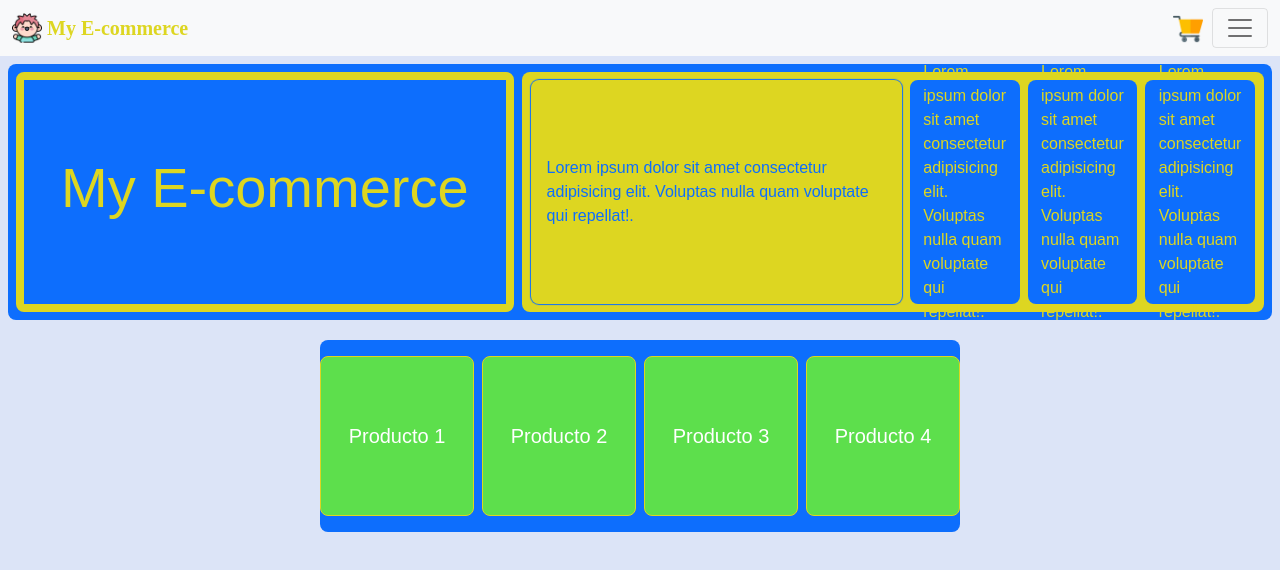
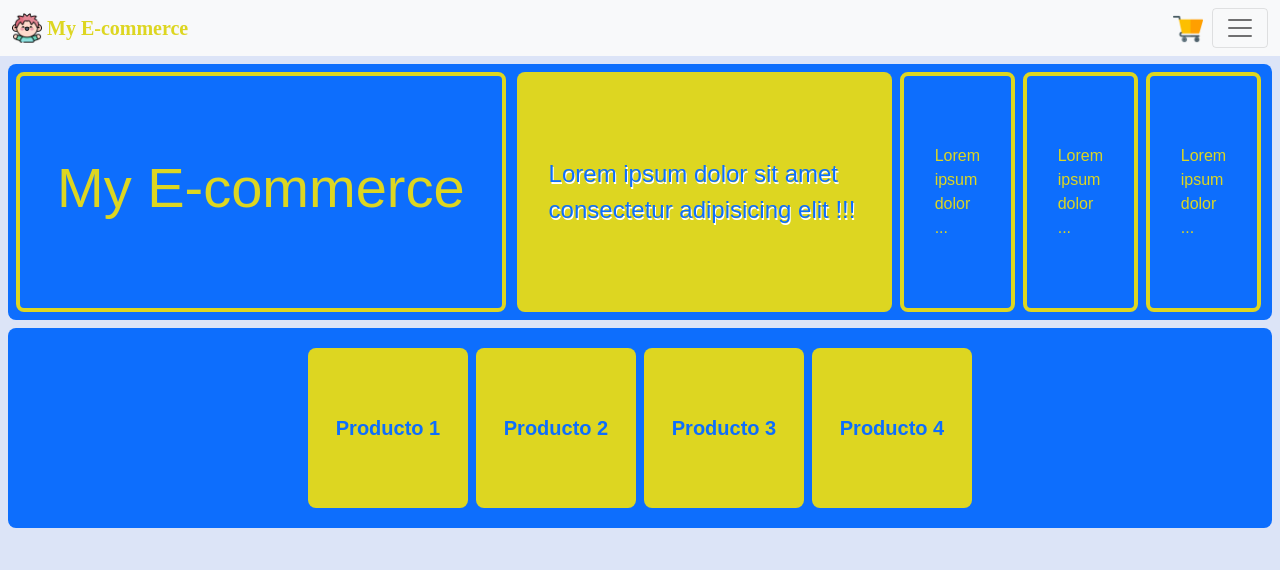
Before and after one commit to ManuelNunja/ecommerce_site, a React (Create React App) app: page / in a window 1280 px wide. Shown: the top 570 px of the page. Built offline with nearby package versions, Linux system fonts and the light colour scheme; a web font is replaced by a local one.

Commit message:
commit_202201428_1

```diff
--- a/src/components/headCarousel/HeadCarousel.js
+++ b/src/components/headCarousel/HeadCarousel.js
@@ -1,7 +1,7 @@
 import "./HeadCarousel.scss"
 import HeadCarouselItem from "./HeadCarouselItem";
 
-const textItem = "Lorem ipsum dolor sit amet consectetur adipisicing elit. Voluptas nulla quam voluptate qui repellat!."
+const textItem = "Lorem ipsum dolor sit amet consectetur adipisicing elit !!!"
 const items = [
     {itemId: "1", itemText: textItem},
     {itemId: "2", itemText: textItem},
--- a/src/components/headCarousel/HeadCarousel.scss
+++ b/src/components/headCarousel/HeadCarousel.scss
@@ -21,11 +21,11 @@
         justify-items: center;
         gap: $px_site;
         .side--left{
-            width: calc(40% - 8px);
+            width: calc(40% - 16px);
             height: calc($px_site * 30);
             border-radius: $px_site;
             background-color: transparent;
-            border: solid 8px $color--primary;
+            border: solid 4px $color--primary;
             display: flex;
             align-items: center;
             justify-content: center;
@@ -36,18 +36,18 @@
             }
         }
         .side--right{
-            width: calc(60% - 16px);
+            width: calc(60% - 8px);
             height: calc($px_site * 30);
             border-radius: $px_site;
-            background-color: $color--primary;
+            background-color: transparent;
             display: flex;
             align-items: center;
             justify-content: center;
             justify-items: center;
             gap: $px_site;
             .side--right--item{
-                width: calc(calc(100% / 6) - 14px);
-                height: calc(100% - 16px);
+                width: calc(calc(100% / 6) - 10px);
+                height: calc(100% - 0px);
                 background-color: $color--secondary;
                 border-radius: $px_site;
                 cursor: pointer;
@@ -55,23 +55,24 @@
                 align-items: center;
                 justify-content: center;
                 justify-items: center;
-                .text{
-                    color: $color--primary;
-                    font-size: 16px;
-                    text-align: left;
-                    padding: 16px;
-                }
+                color: $color--primary;
+                font-size: 16px;
+                text-align: left;
+                padding: 32px;
+                border: solid 4px $color--primary;
+                transition: all 0.5s ease-in-out !important;
             }
-            .active{
+            >.active{
                 width: calc(50% - 0px) !important;
                 background-color: $color--primary;
-                box-shadow:  0px 0px 1px 1px $color--secondary;
-                .text{
-                    color: $color--secondary;
-                    font-size: 16px;
-                    text-align: left;
-                    padding: 16px;
-                }
+                //box-shadow: 0px 0px 2px 2px $color--primary;
+                border: solid 0px $color--primary;
+                text-shadow: white 1px 2px;
+                color: $color--secondary;
+                font-size: 24px;
+                text-align: left;
+                padding: 32px;
+                transition: all 0.5s ease-in-out !important;
             }
         }
     }
--- a/src/components/headCarousel/HeadCarouselItem.js
+++ b/src/components/headCarousel/HeadCarouselItem.js
@@ -3,17 +3,20 @@ import "./HeadCarousel.scss";
 const HeadCarouselItem = ({itemId, itemText}) => {
     let classNormal = "side--right--item"
     let classActive = "side--right--item active"
-    return <div id={"headCarouselItem" + itemId} className={(itemId == "1" ? classActive : classNormal)} onClick={(props) => (function(){
+    let elementId = "headCarouselItem" + itemId
+    return <div key={elementId} id={elementId} className={(itemId == "1" ? classActive : classNormal)} onClick={(props) => (function(){
         var arrayObjectByClass = document.getElementsByClassName("side--right--item")
         var i = 0
         for(i = 0; i <= arrayObjectByClass.length - 1; i++){
             arrayObjectByClass[i].classList.remove("active");
+            arrayObjectByClass[i].innerHTML = itemText.substring(0, 17) + " ..."
         }
-        document.getElementById(props.target.id).classList.add("active");
+        document.getElementById(props.target.id).classList.add("active")
+        document.getElementById(props.target.id).innerHTML = itemText
     })(
 
     )}>
-        <div className="text">{itemText}</div>
+     {(itemId == "1" ? itemText : itemText.substring(0, 17) + " ...")}
     </div>;
 };
 
--- a/src/components/listSquare/ListSquare.scss
+++ b/src/components/listSquare/ListSquare.scss
@@ -1,7 +1,7 @@
 @import "../sass/_variables.scss";
 
 .listSquare--container{
-    height: calc(calc($px_site * 25) + 16px);
+    height: calc(calc($px_site * 25));
     width: 100%;
     background-color: transparent;
     display: flex;
@@ -9,8 +9,8 @@
     justify-items: center;
     justify-content: center;
     .listSquare--background{
-        height: calc($px_site * 24);
-        width: 50%;
+        height: calc($px_site * 25);
+        width: calc(100% - 16px);
         border-radius: $px_site;
         background-color: $color--secondary;
         display: flex;
@@ -23,9 +23,9 @@
             width: calc($px_site * 20);
             height: calc($px_site * 20);
             border-radius: $px_site;
-            background-color: $color--third;
+            background-color: $color--primary;
             box-shadow: none;
-            border: solid 1px $color--primary;
+            //border: solid 1px $color--primary;
             cursor: pointer;
             display: flex;
             flex-direction: row;
@@ -33,11 +33,13 @@
             justify-content: center;
             justify-items: center;
             &:hover{
-                box-shadow: 0px 0px 6px 4px $color--shadow;
+                //box-shadow: 0px 0px 6px 4px $color--shadow;
+                box-shadow: 0px 0px 8px 2px $color--primary;
             }
             .listSquare--item--name{
-                color: white;
+                color: $color--secondary;
                 font-size: 20px;
+                font-weight: bold;
             }
         }
     }
--- a/src/components/navbar/Navbar.js
+++ b/src/components/navbar/Navbar.js
@@ -30,12 +30,6 @@ const Navbar = () => {
               <Nav.Link href="#action2" className="menuitem"><FontAwesome iconName={"faList"}></FontAwesome>&nbsp;&nbsp;Productos</Nav.Link>
               <Nav.Link href="#action3" className="menuitem"><FontAwesome iconName={"faTags"}></FontAwesome>&nbsp;&nbsp;Ofertas</Nav.Link>
               <Nav.Link href="#action4" className="menuitem"><FontAwesome iconName={"faShoppingCart"}></FontAwesome>&nbsp;&nbsp;Carrito de compras</Nav.Link>
-              {/*<NavDropdown title="Categorias" id="basic-nav-dropdown">
-                <NavDropdown.Item href="#action/3.1">Categoria 1</NavDropdown.Item>
-                <NavDropdown.Item href="#action/3.2">Categoria 2</NavDropdown.Item>
-                <NavDropdown.Item href="#action/3.3">Categoria 3</NavDropdown.Item>
-              </NavDropdown>
-              */}
             </Nav>
           </Offcanvas.Body>
         </BTNavbar.Offcanvas>
```
